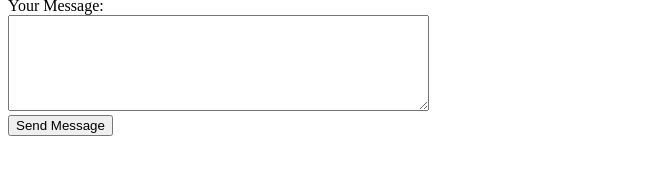
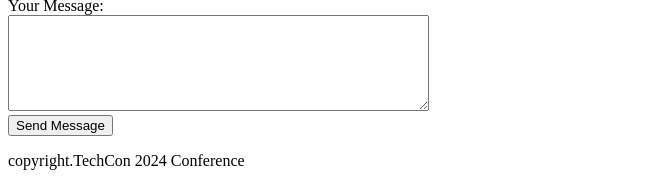
Before and after one commit to ELIE-MANI/TechCon_HTML, a plain HTML site: page techcon_website/contact.html in a window 1280 px wide. Shown: the part 709-895 px from the top of the page, without its empty margins (0-663 px from the left). Before the commit the page ends 853 px from the top, so only its background shows below. Drawn offline with Linux system fonts and the light colour scheme.

Commit message:
add feature footer

```diff
--- a/techcon_website/contact.html
+++ b/techcon_website/contact.html
@@ -37,5 +37,6 @@
       <button type="submit">Send Message</button>
     </form>
   </main>
+  <footer><p>copyright.TechCon 2024 Conference </p></footer>
 </body>
 </html>
```
